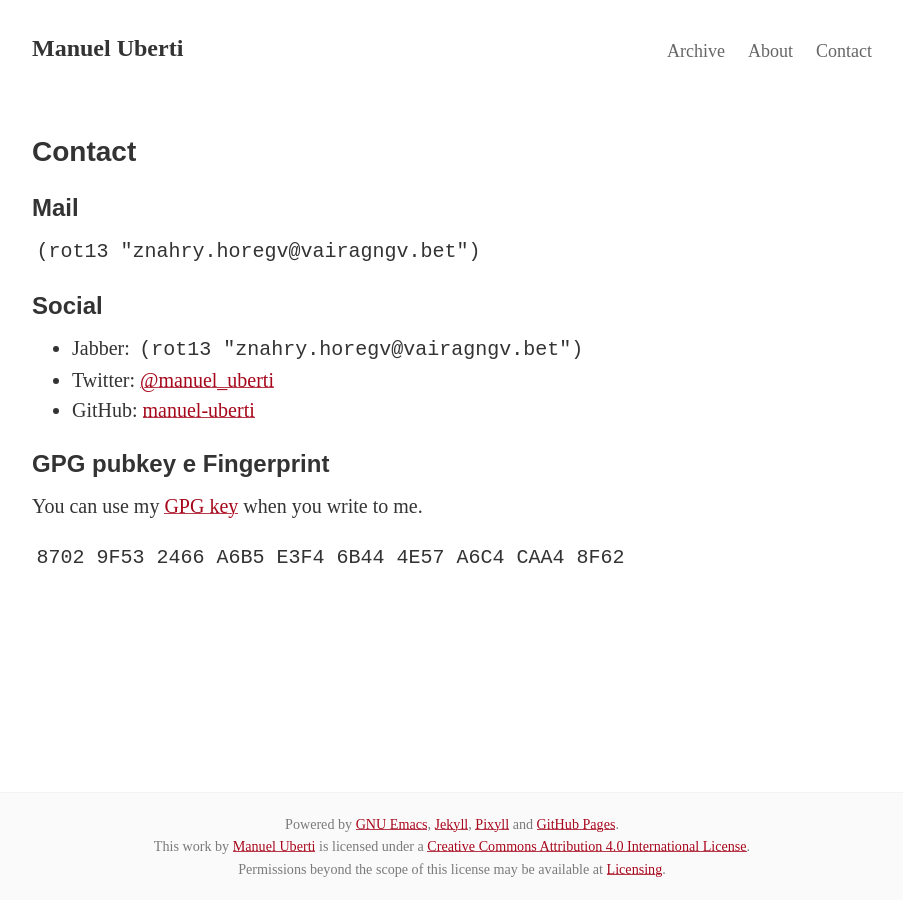
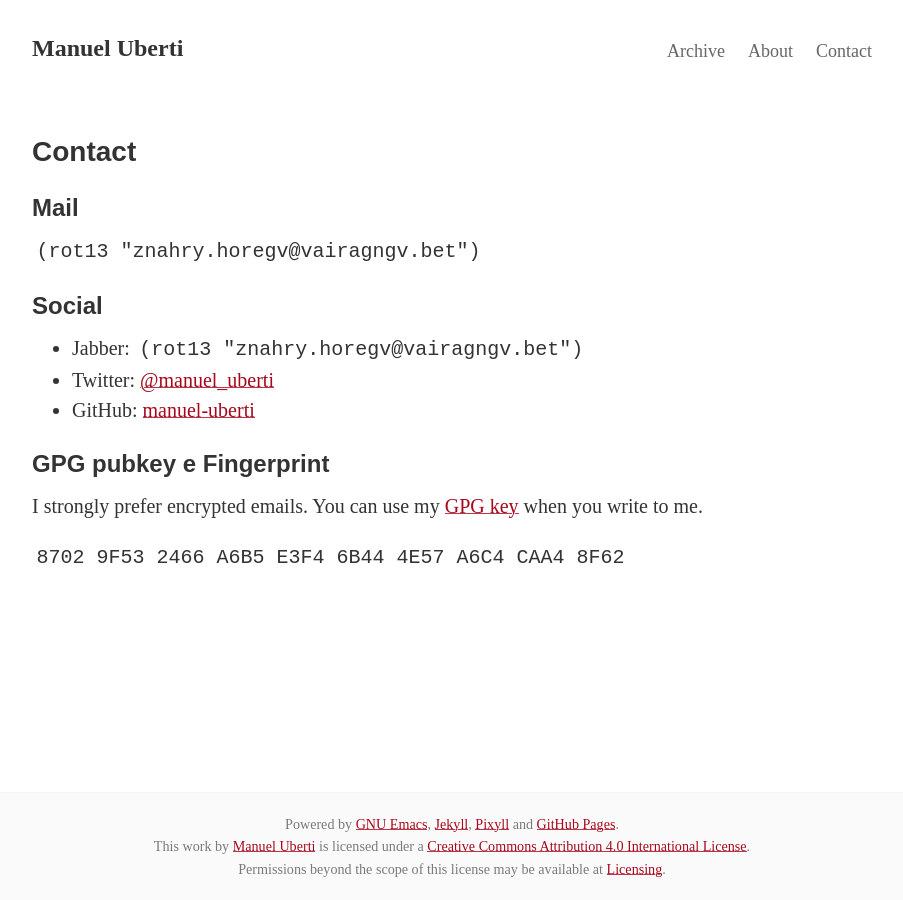
Before and after one commit to manuel-uberti/manuel-uberti.github.io, a Jekyll site: the page built from contact.md, in a window 1280 px wide. Shown: the whole page, without its empty margins (188-1091 px from the left). Built offline with Jekyll 4.4.1, drawn with Linux system fonts in a browser that asks for light colours; some web fonts are replaced.

Commit message:
State my preference about encryption

```diff
--- a/contact.md
+++ b/contact.md
@@ -16,7 +16,8 @@
 
 ### GPG pubkey e Fingerprint ###
 
-You can use my [GPG key](https://github.com/manuel-uberti/manuel-uberti.github.io/blob/master/pubkey.txt)
+I strongly prefer encrypted emails. You can use my
+[GPG key](https://github.com/manuel-uberti/manuel-uberti.github.io/blob/master/pubkey.txt)
 when you write to me.
 
 `8702 9F53 2466 A6B5 E3F4 6B44 4E57 A6C4 CAA4 8F62`
```
